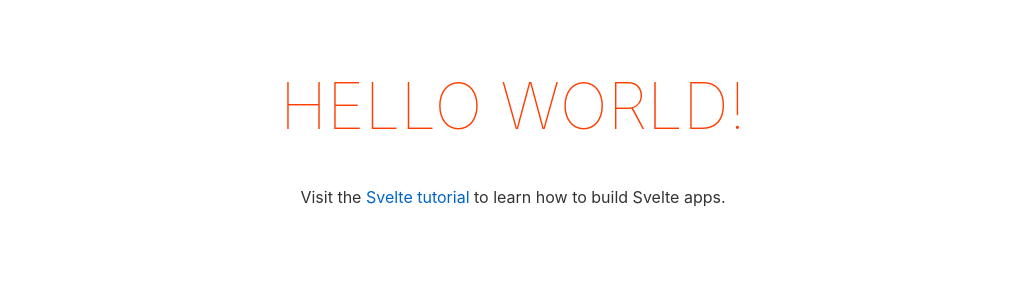
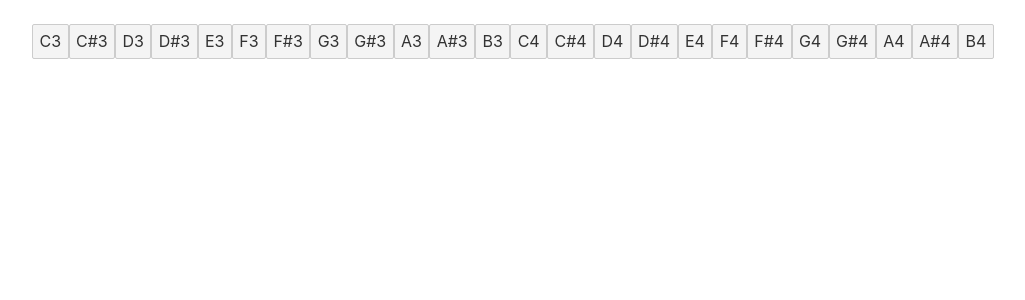
Before and after one commit to IvoMCFerreira/svelte-piano, a Svelte app: page / in a window 1280 px wide. Shown: the top 300 px of the page, without its empty margins (127-1152 px from the left). Built offline with nearby package versions, Linux system fonts and the light colour scheme.

Commit message:
Keyboard componente created and imported to App

```diff
--- a/package.json
+++ b/package.json
@@ -19,6 +19,7 @@
     "svelte": "^3.55.0"
   },
   "dependencies": {
-    "sirv-cli": "^2.0.0"
+    "sirv-cli": "^2.0.0",
+    "tone": "^14.7.77"
   }
 }
--- a/src/App.svelte
+++ b/src/App.svelte
@@ -1,10 +1,9 @@
 <script>
-	export let name;
+  import Keyboard from "./components/Keyboard.svelte"; // Import the Keyboard component
 </script>
 
 <main>
-	<h1>Hello {name}!</h1>
-	<p>Visit the <a href="https://svelte.dev/tutorial">Svelte tutorial</a> to learn how to build Svelte apps.</p>
+  <Keyboard />
 </main>
 
 <style>
--- /dev/null
+++ b/src/components/Keyboard.svelte
@@ -0,0 +1,73 @@
+<script>
+  import { onMount } from "svelte";
+  import * as Tone from "tone";
+
+  // Define the notes for two octaves (24 notes)
+  const notes = [
+    "C3",
+    "C#3",
+    "D3",
+    "D#3",
+    "E3",
+    "F3",
+    "F#3",
+    "G3",
+    "G#3",
+    "A3",
+    "A#3",
+    "B3",
+    "C4",
+    "C#4",
+    "D4",
+    "D#4",
+    "E4",
+    "F4",
+    "F#4",
+    "G4",
+    "G#4",
+    "A4",
+    "A#4",
+    "B4",
+  ];
+
+  // Initialize Tone.js synth
+  const synth = new Tone.Synth().toDestination();
+
+  // Play a note when a key is pressed
+  function playNote(note) {
+    synth.triggerAttackRelease(note, "8n");
+  }
+
+  // Handle key press events
+  function handleKeyPress(event) {
+    // Map key press to corresponding note index
+    const keyIndex = event.keyCode - 65; // Map A to index 0, B to index 1, and so on
+
+    // Check if the key corresponds to a valid note
+    if (keyIndex >= 0 && keyIndex < notes.length) {
+      playNote(notes[keyIndex]); // Play the corresponding note
+    }
+  }
+
+  // Add event listener when the component is mounted
+  onMount(() => {
+    window.addEventListener("keydown", handleKeyPress);
+
+    // Remove event listener when the component is unmounted
+    return () => {
+      window.removeEventListener("keydown", handleKeyPress);
+    };
+  });
+</script>
+
+<!-- Render the keyboard UI -->
+<div>
+  {#each notes as note}
+    <button on:click={() => playNote(note)}>{note}</button>
+  {/each}
+</div>
+
+<style>
+  /* Add styling for the keyboard keys */
+  /* You can customize the styling as needed */
+</style>
--- a/src/main.js
+++ b/src/main.js
@@ -3,7 +3,7 @@ import App from './App.svelte';
 const app = new App({
 	target: document.body,
 	props: {
-		name: 'world'
+
 	}
 });
 
```
Also changed, not shown: 1 other file (tests, documents, lock files or other folders). Lines whose indentation alone changed are shown as unchanged.
